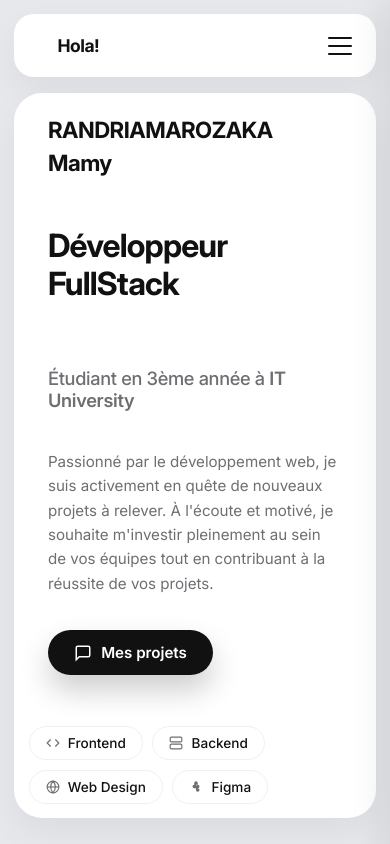
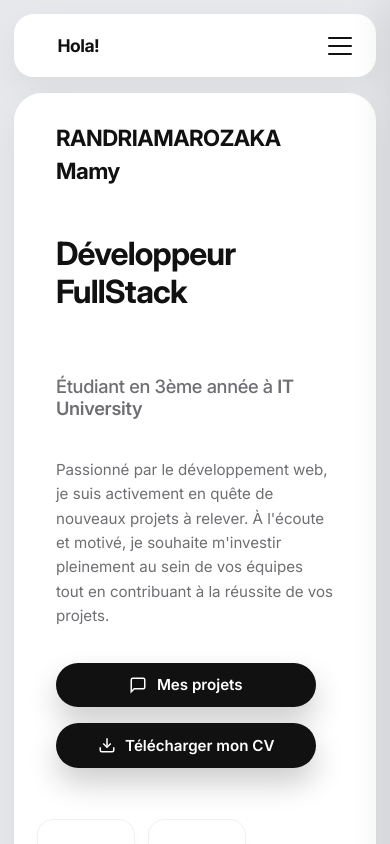
Before and after one commit to mamyR5/Portfolio, an Angular app: page / in a window 390 px wide. Built offline with nearby package versions, Linux system fonts and the light colour scheme.

Commit message:
responsiveness for all devices

```diff
--- a/src/app/components/layout/layout.scss
+++ b/src/app/components/layout/layout.scss
@@ -14,8 +14,8 @@ $shadow-soft: 0 15px 35px rgba(0, 0, 0, 0.05); // Ombre douce
   align-items: flex-start;
   padding: 0.5rem;
   margin: 0.4rem 0.4rem;
-  @media (min-width: 768px) {
-    padding: 0.8rem;
+  @media (min-width: 1038px) {
+    padding: 0.8rem 8.8rem;
   }
 
 }
@@ -51,7 +51,7 @@ $shadow-soft: 0 15px 35px rgba(0, 0, 0, 0.05); // Ombre douce
 
   // Sur ordinateur / tablette
   @media (min-width: 768px) {
-    padding: 3rem;
+    padding: 2rem 1rem;
   }
 
   margin-bottom: 2rem;
--- a/src/app/components/ui/navbar/navbar.scss
+++ b/src/app/components/ui/navbar/navbar.scss
@@ -132,14 +132,22 @@
     font-size: 1.05rem; // Légèrement plus grand sur mobile pour faciliter le clic au doigt
     transition: color 0.2s ease;
     padding: 0.5rem;
+    text-decoration: none; // Enlève le soulignement par défaut
+    cursor: pointer;
+    color: inherit;
 
     @media (min-width: 600px) {
       font-size: 0.95rem;
     }
 
+    &:visited, &:active, &:focus {
+    outline: none;       // Enlève la bordure de focus par défaut (attention à l'accessibilité)
+     color: inherit;
+  }
+
     &:hover,
     &.active {
-      color: #111111;
+      color: #11111159;
     }
   }
 }
--- a/src/app/pages/home/home.html
+++ b/src/app/pages/home/home.html
@@ -4,9 +4,7 @@
     <!-- La grande carte de profil blanche, désormais centrée -->
     <section class="profile-card">
 
-
         <div class="profile-left">
-
 
             <header class="profile-header">
                 <!-- N'hésitez pas à ajouter votre photo d'identité ou un avatar ici -->
@@ -23,18 +21,38 @@
                 </p>
 
                 <p class="description">
-                    Passionné par le développement web, je suis activement en quête de nouveaux projets à relever. À l'écoute et motivé, je souhaite m'investir pleinement au sein de vos équipes tout en contribuant à la réussite de vos projets.
+                    Passionné par le développement web, je suis activement en
+                    quête de nouveaux projets à relever. À l'écoute et motivé,
+                    je souhaite m'investir pleinement au sein de vos équipes
+                    tout en contribuant à la réussite de vos projets.
                 </p>
             </section>
 
-            <!-- Bouton d'action (Lien vers contact ou email) -->
+            <!-- Boutons d'action -->
             <div class="cta-container">
+
+                <!-- Bouton Projets -->
                 <button class="btn-discuss">
-                    <svg class="icon" viewBox="0 0 24 24" fill="none" stroke="currentColor" stroke-width="2">
-                        <path d="M21 15a2 2 0 0 1-2 2H7l-4 4V5a2 2 0 0 1 2-2h14a2 2 0 0 1 2 2z"></path>
+                    <svg class="icon" viewBox="0 0 24 24" fill="none"
+                        stroke="currentColor" stroke-width="2">
+                        <path
+                            d="M21 15a2 2 0 0 1-2 2H7l-4 4V5a2 2 0 0 1 2-2h14a2 2 0 0 1 2 2z"></path>
                     </svg>
                     Mes projets
                 </button>
+
+                <!-- Bouton CV (avec une nouvelle icône SVG de téléchargement) -->
+                <button class="btn-discuss">
+                    <svg class="icon" viewBox="0 0 24 24" fill="none"
+                        stroke="currentColor" stroke-width="2">
+                        <path
+                            d="M21 15v4a2 2 0 0 1-2 2H5a2 2 0 0 1-2-2v-4"></path>
+                        <polyline points="7 10 12 15 17 10"></polyline>
+                        <line x1="12" y1="15" x2="12" y2="3"></line>
+                    </svg>
+                    Télécharger mon CV
+                </button>
+
             </div>
 
         </div>
@@ -44,7 +62,8 @@
 
             <span class="tag">
                 <!-- Icône Code pour le Frontend -->
-                    <svg class="icon-tag" viewBox="0 0 24 24" fill="none" stroke="currentColor" stroke-width="2">
+                <svg class="icon-tag" viewBox="0 0 24 24" fill="none"
+                    stroke="currentColor" stroke-width="2">
                     <polyline points="16 18 22 12 16 6"></polyline>
                     <polyline points="8 6 2 12 8 18"></polyline>
                 </svg>
@@ -53,9 +72,12 @@
 
             <span class="tag">
                 <!-- Icône Serveur/Database pour le Backend -->
-                    <svg class="icon-tag" viewBox="0 0 24 24" fill="none" stroke="currentColor" stroke-width="2">
-                        <rect x="2" y="2" width="20" height="8" rx="2" ry="2"></rect>
-                        <rect x="2" y="14" width="20" height="8" rx="2" ry="2"></rect>
+                <svg class="icon-tag" viewBox="0 0 24 24" fill="none"
+                    stroke="currentColor" stroke-width="2">
+                    <rect x="2" y="2" width="20" height="8" rx="2"
+                        ry="2"></rect>
+                    <rect x="2" y="14" width="20" height="8" rx="2"
+                        ry="2"></rect>
                     <line x1="6" y1="6" x2="6.01" y2="6"></line>
                     <line x1="6" y1="18" x2="6.01" y2="18"></line>
                 </svg>
@@ -64,10 +86,12 @@
 
             <span class="tag">
                 <!-- Icône Globe/Pinceau pour le Web Design -->
-                    <svg class="icon-tag" viewBox="0 0 24 24" fill="none" stroke="currentColor" stroke-width="2">
+                <svg class="icon-tag" viewBox="0 0 24 24" fill="none"
+                    stroke="currentColor" stroke-width="2">
                     <circle cx="12" cy="12" r="10"></circle>
                     <line x1="2" y1="12" x2="22" y2="12"></line>
-                        <path d="M12 2a15.3 15.3 0 0 1 4 10 15.3 15.3 0 0 1-4 10 15.3 15.3 0 0 1-4-10 15.3 15.3 0 0 1 4-10z"></path>
+                    <path
+                        d="M12 2a15.3 15.3 0 0 1 4 10 15.3 15.3 0 0 1-4 10 15.3 15.3 0 0 1-4-10 15.3 15.3 0 0 1 4-10z"></path>
                 </svg>
                 Web Design
             </span>
@@ -75,7 +99,8 @@
             <!-- Vous pouvez garder Figma si c'est un de vos outils de design -->
             <span class="tag">
                 <svg class="icon-tag" viewBox="0 0 24 24" fill="currentColor">
-                        <path d="M12 2a3 3 0 0 0-3 3v3h6V5a3 3 0 0 0-3-3zm-3 6a3 3 0 0 0 0 6h3V8H9zm3 6v3a3 3 0 1 0 3-3h-3zm3-6a3 3 0 0 0-3 3v3h3a3 3 0 0 0 0-6z" />
+                    <path
+                        d="M12 2a3 3 0 0 0-3 3v3h6V5a3 3 0 0 0-3-3zm-3 6a3 3 0 0 0 0 6h3V8H9zm3 6v3a3 3 0 1 0 3-3h-3zm3-6a3 3 0 0 0-3 3v3h3a3 3 0 0 0 0-6z" />
                 </svg>
                 Figma
             </span>
--- a/src/app/pages/home/home.scss
+++ b/src/app/pages/home/home.scss
@@ -24,14 +24,16 @@ $color-border: #f0f0f5;
     display: flex;
     flex-direction: column;
     gap: 2rem;
+    margin: 0.5rem 0.5rem;
 
-    @media (min-width: 1000px) {
-        max-width: 120rem; // On élargit la carte pour accueillir les deux colonnes
+    @media (min-width:900px) {
+        max-width: 1000px;
         flex-direction: row; // Devient horizontal : Colonne gauche et Colonne droite côte à côte
         justify-content: space-between;
         align-items: center; // Aligne verticalement les deux blocs au centre de la carte
         gap: 4rem; // Grand espace vide entre vos infos et les badges
-        padding: 1rem;
+        margin-right: 4rem;
+         padding: 2.5rem;
     }
 
 
@@ -132,7 +134,7 @@ $color-border: #f0f0f5;
         font-size: 0.95rem;
 
         @media(min-width:768px) {
-            width: 36rem;
+            max-width: 36rem;
         }
 
         color: $color-gray-dark;
@@ -142,11 +144,30 @@ $color-border: #f0f0f5;
 }
 
 // Bouton d'action
+// home.component.scss
+
 .cta-container {
+  display: flex;
+
+  // 1. SUR MOBILE : Les boutons s'empilent verticalement
+  flex-direction: column;
+  gap: 1rem;
+  width: 100%;
+  align-items: flex-start; // Aligne les boutons vers la gauche
+
+  // 2. SUR ORDINATEUR / TABLETTE (À partir de 600px de large)
+  @media (min-width: 600px) {
+    flex-direction: row; // Les boutons se placent côte à côte
+    align-items: center;
+    width: auto;
+  }
+
   .btn-discuss {
     display: inline-flex;
     align-items: center;
+    justify-content: center; // Centre le texte et l'icône à l'intérieur du bouton
     gap: 0.6rem;
+
     background-color: $color-dark;
     color: #ffffff;
     border: none;
@@ -157,6 +178,16 @@ $color-border: #f0f0f5;
     cursor: pointer;
     box-shadow: 0 15px 30px rgba(0, 0, 0, 0.2);
     transition: transform 0.2s ease, background-color 0.2s ease;
+
+    // Sur mobile : les boutons prennent toute la largeur disponible jusqu'à 260px
+    width: 100%;
+    max-width: 260px;
+
+    // Sur PC : les boutons reprennent leur largeur naturelle adaptée au texte
+    @media (min-width: 600px) {
+      width: auto;
+      max-width: none;
+    }
 
     &:hover {
       background-color: #222222;
@@ -170,45 +201,64 @@ $color-border: #f0f0f5;
   }
 }
 
-// home.component.scss
-
 .skills-tags {
   list-style: none;
   padding: 0;
   margin: 0;
 
+  // 1. SUR MOBILE : Alignement horizontal de carrés
   display: flex;
-    flex-wrap: wrap;
-    gap: 0.6rem;
-    flex: 0.6;
+  flex-direction: row; // Côte à côte
+  flex-wrap: wrap;     // Passe proprement à la ligne s'il n'y a pas assez de place
+  gap: 0.8rem;
+  width: 100%;
+  justify-content: flex-start; // Aligné à gauche sur mobile
+  margin-bottom: 1rem;
 
-    @media (min-width: 1000px) {
-        display: grid;
-        grid-template-columns: repeat(2, 1fr); // 2 colonnes égales
-        gap: 0.8rem;
-        align-content: center;
-        max-width: 560px;
-        width: 100%;
+  @media (min-width:900px) {
+    position:static;
+    flex-direction: column;   // Aligne verticalement (en colonne)
+    align-items:center;    // Colle la colonne de carrés tout à fait à droite
+    max-width: 90px;          // Largeur de la colonne (un peu plus que la largeur du carré)
+    width: auto;
+  }
 }
 
+// LE BADGE UNIQUE (Le style est le même sur Mobile et sur PC !)
 .tag {
-        display: inline-flex;
+  display: flex;
+  flex-direction: column;   // Toujours l'icône au-dessus du texte
   align-items: center;
   justify-content: center;
+  text-align: center;
   gap: 0.5rem;
+
+  // Dimensions du carré parfait (identique sur tous les écrans)
+  width: 80px;
+  height: 80px;
+  aspect-ratio: 1 / 1;
+
   background-color: #ffffff;
   border: 1px solid $color-border;
   color: $color-dark;
-        font-size: 0.85rem;
-        font-weight: 500;
-        padding: 0.5rem 1rem;
-        border-radius: 100px;
-        width: fit-content;
+  border-radius: 16px; // Jolis bords arrondis style widget
+  padding: 0.5rem;
+  font-size: 0.75rem;
+  font-weight: 600;
+  box-shadow: 0 4px 10px rgba(0, 0, 0, 0.02);
+  transition: transform 0.2s ease;
+
+  @media (min-width:900px) {
+    padding:0.8rem;
+  }
+
+  &:hover {
+    transform: translateY(-2px);
+  }
 
   .icon-tag {
-            width: 14px;
-            height: 14px;
+    width: 22px;
+    height: 22px;
     color: $color-gray-dark;
   }
 }
-}
```
Lines whose indentation alone changed are shown as unchanged.
